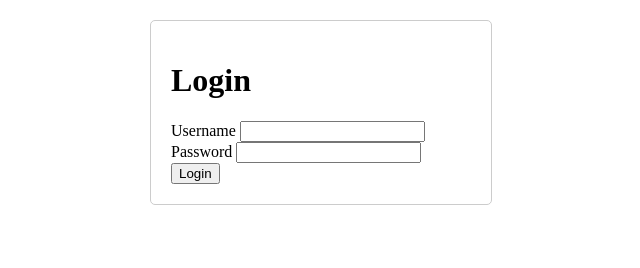
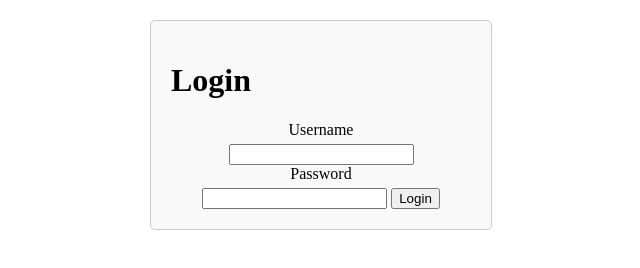
Before and after one commit to iamneo-production/dadafaffcec305677661bfdbccbfebeddone, a plain HTML site: page public/index.html in a window 1280 px wide. Shown: the whole page, without its empty margins (319-959 px from the left). Drawn offline with Linux system fonts and the light colour scheme.

Commit message:
Backup Commit

```diff
--- a/public/style.css
+++ b/public/style.css
@@ -6,4 +6,21 @@
     padding: 20px;
     border: 1px solid #ccc;
     border-radius: 5px;
+    background-color: #f9f9f9;
 }
+
+/* form style */
+
+form{
+    text-align: center;
+}
+
+/* label style */
+label{
+    display: block;
+    margin-bottom: 5px;
+}
+
+/* Input style */
+input[type="text"],
+input[type]
```
